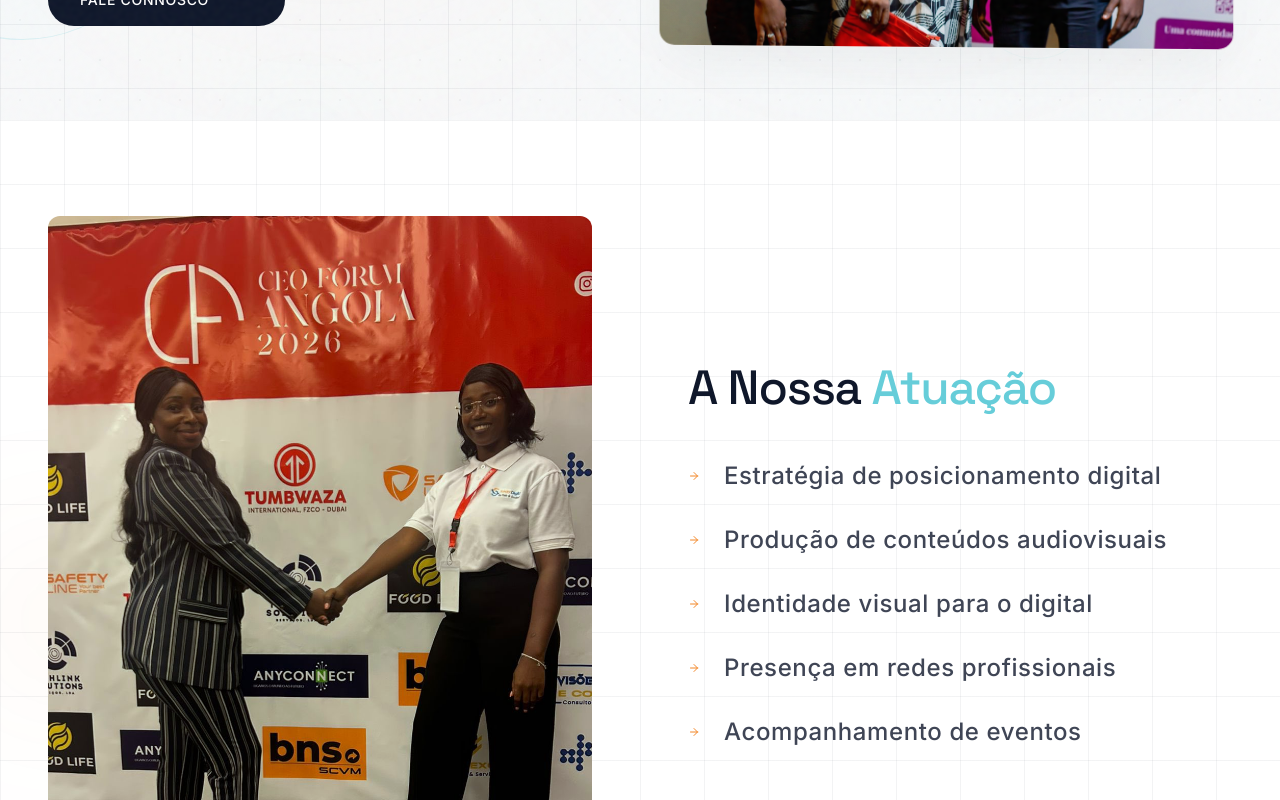
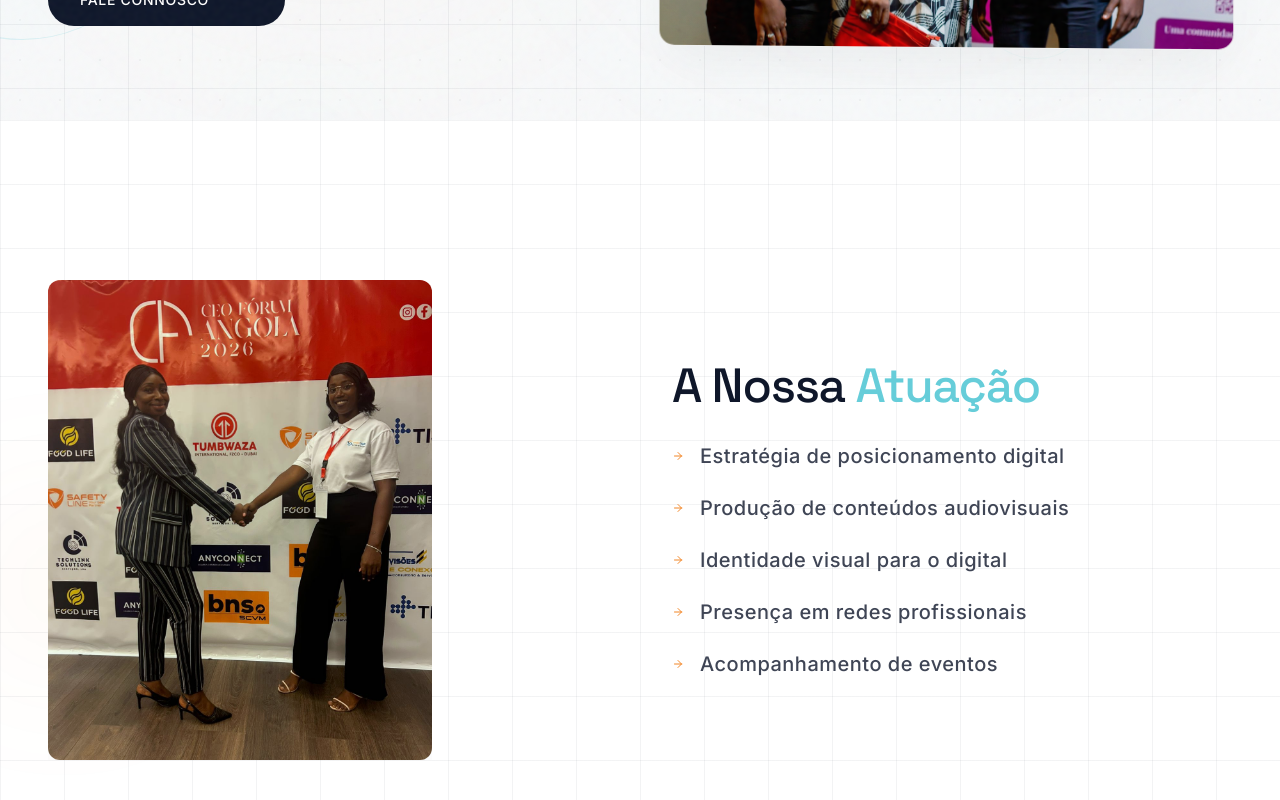
Before and after one commit to EdKassocota/sociodigital, a React (Vite) app: page / in a window 1280 px wide. Shown: the part 680-1480 px from the top of the page. Built offline with nearby package versions, Linux system fonts and the light colour scheme.

Commit message:
Corrige página Serviços (erro imgY) e ajusta seção Atuação para caber na tela

```diff
--- a/src/components/sections/Atuacao.tsx
+++ b/src/components/sections/Atuacao.tsx
@@ -21,26 +21,25 @@
   const imgY = useTransform(scrollYProgress, [0, 1], ["-10%", "10%"]);
 
   return (
-    <section ref={containerRef} id="atuacao" className="py-16 md:py-24 relative bg-white overflow-hidden grid-pattern">
+    <section ref={containerRef} id="atuacao" className="min-h-screen flex items-center relative bg-white overflow-hidden grid-pattern">
       <div className="absolute top-1/2 left-0 w-32 h-32 bg-[#F28627]/10 rounded-full blur-[80px]" />
 
-      <div className="w-full max-w-7xl mx-auto px-6 md:px-12 relative z-10">
-        <div className="grid grid-cols-1 lg:grid-cols-2 gap-16 md:gap-24 items-center">
+      <div className="w-full max-w-7xl mx-auto px-6 md:px-12 relative z-10 py-20">
+        <div className="grid grid-cols-1 lg:grid-cols-2 gap-12 lg:gap-16 items-center">
 
-          <div className="w-full h-full relative">
+          <div className="w-full relative">
             <motion.div
               initial={{ clipPath: "inset(0 100% 0 0)" }}
               whileInView={{ clipPath: "inset(0 0% 0 0)" }}
               viewport={{ once: true, margin: "-100px" }}
               transition={{ duration: 1.4, ease: easeCinematic }}
-              className="relative aspect-[3/4] md:aspect-[4/5] rounded-xl overflow-hidden shadow-2xl shadow-brand-dark/5"
+              className="relative aspect-[4/5] rounded-xl overflow-hidden shadow-2xl shadow-brand-dark/5 max-h-[60vh]"
             >
-              <motion.img
-                style={{ y: imgY }}
+              <img
                 src="/imgs/img8.jpg"
                 alt="Produção de Conteúdo Sócio Digital"
                 loading="lazy"
-                className="w-full h-[120%] object-cover absolute top-[-10%] origin-center"
+                className="w-full h-full object-cover"
               />
               <div className="absolute inset-0 bg-[#66CDD9]/10 mix-blend-multiply" />
             </motion.div>
@@ -53,12 +52,12 @@
               viewport={{ once: true, margin: "-100px" }}
               transition={{ duration: 0.8, ease: easeCinematic }}
             >
-              <h2 className="font-display text-4xl md:text-5xl font-medium tracking-tight text-brand-dark mb-12">
+              <h2 className="font-display text-3xl md:text-4xl lg:text-5xl font-medium tracking-tight text-brand-dark mb-8">
                 A Nossa <span className="text-[#66CDD9]">Atuação</span>
               </h2>
             </motion.div>
 
-            <ul className="space-y-6 md:space-y-8">
+            <ul className="space-y-4 md:space-y-6">
               {atuacaoItems.map((item, index) => (
                 <motion.li
                   key={index}
@@ -72,13 +71,13 @@
                   }}
                   className="flex items-center group cursor-pointer"
                 >
-                  <Link to={`/servicos#${item.id}`} className="flex items-center gap-6 w-full">
+                  <Link to={`/servicos#${item.id}`} className="flex items-center gap-4 w-full">
                     <span className="flex-shrink-0 w-3 h-3 text-[#F28627] group-hover:scale-150 transition-transform duration-300">
                       <svg viewBox="0 0 24 24" fill="none" xmlns="http://www.w3.org/2000/svg">
                         <path d="M5 12H19M19 12L12 5M19 12L12 19" stroke="currentColor" strokeWidth="2" strokeLinecap="round" strokeLinejoin="round" />
                       </svg>
                     </span>
-                    <span className="font-sans text-xl md:text-2xl text-brand-dark/80 font-medium tracking-wide group-hover:text-brand-dark transition-colors duration-300">
+                    <span className="font-sans text-lg md:text-xl text-brand-dark/80 font-medium tracking-wide group-hover:text-brand-dark transition-colors duration-300">
                       {item.title}
                     </span>
                   </Link>
--- a/src/pages/Servicos.tsx
+++ b/src/pages/Servicos.tsx
@@ -147,12 +147,11 @@
                      transition={{ duration: 1, ease: [0.22, 1, 0.36, 1], delay: 0.1 }}
                      className={`w-full max-w-2xl aspect-[4/5] object-cover rounded-2xl overflow-hidden shadow-[0_30px_60px_-15px_rgba(0,0,0,0.15)] relative ${isEven ? 'lg:origin-right origin-center' : 'lg:origin-left origin-center'}`}
                   >
-                    <motion.img
-                       style={{ y: imgY }}
+                     <img
                         src={data.img}
                         alt={data.title}
                         loading="lazy"
-                       className="w-full h-[120%] object-cover absolute top-[-10%] origin-center"
+                        className="w-full h-full object-cover"
                      />
                      <div className={`absolute inset-0 bg-gradient-to-tr ${isEven ? 'from-[#F28627]/10' : 'from-[#66CDD9]/10'} via-transparent to-transparent mix-blend-overlay pointer-events-none`} />
                   </motion.div>
```
Lines whose indentation alone changed are shown as unchanged.
